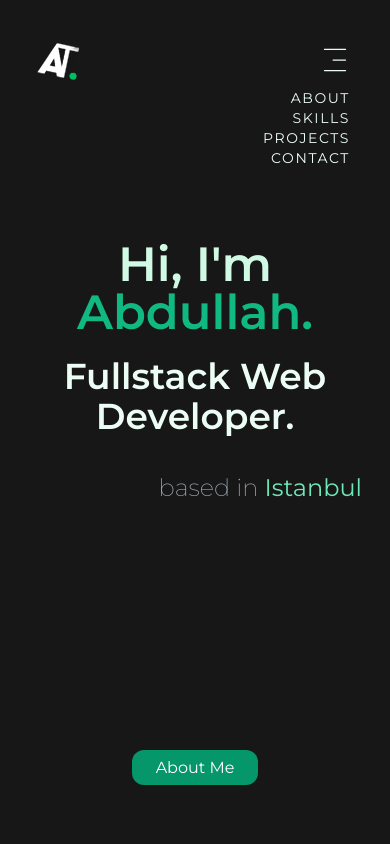
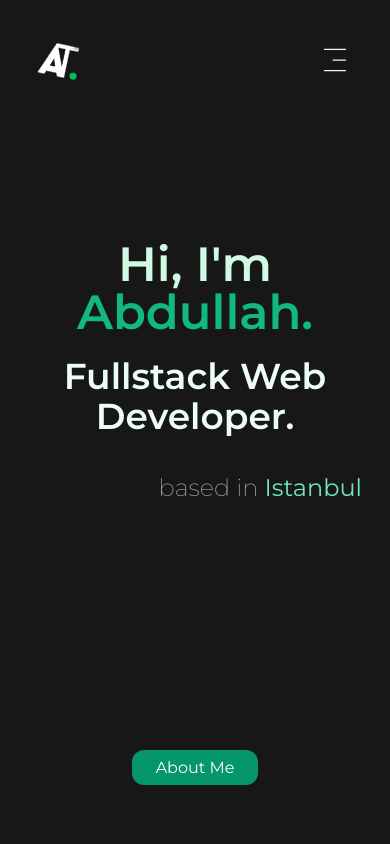
Before and after one commit to abdullah-turgut/personal-portfolio, a Next.js app in the folder nextjs/: page / in a window 390 px wide. Shown: the top 844 px of the page. Built offline with nearby package versions, Linux system fonts and the light colour scheme.

Commit message:
Update Navbar.js

```diff
--- a/nextjs/components/Navbar.js
+++ b/nextjs/components/Navbar.js
@@ -33,7 +33,7 @@ function Navbar() {
       </div>
 
       <ul
-        className="flex flex-col w-1/2 ml-auto items-end pt-2 gap-x-8 text-sm md:text-base lg:flex-row lg:pr-40"
+        className="hidden flex flex-col w-1/2 ml-auto items-end pt-2 gap-x-8 text-sm md:text-base lg:flex lg:flex-row lg:pr-40"
         id="mobile-nav"
       >
         <li className="hover:text-emerald-500">
```
